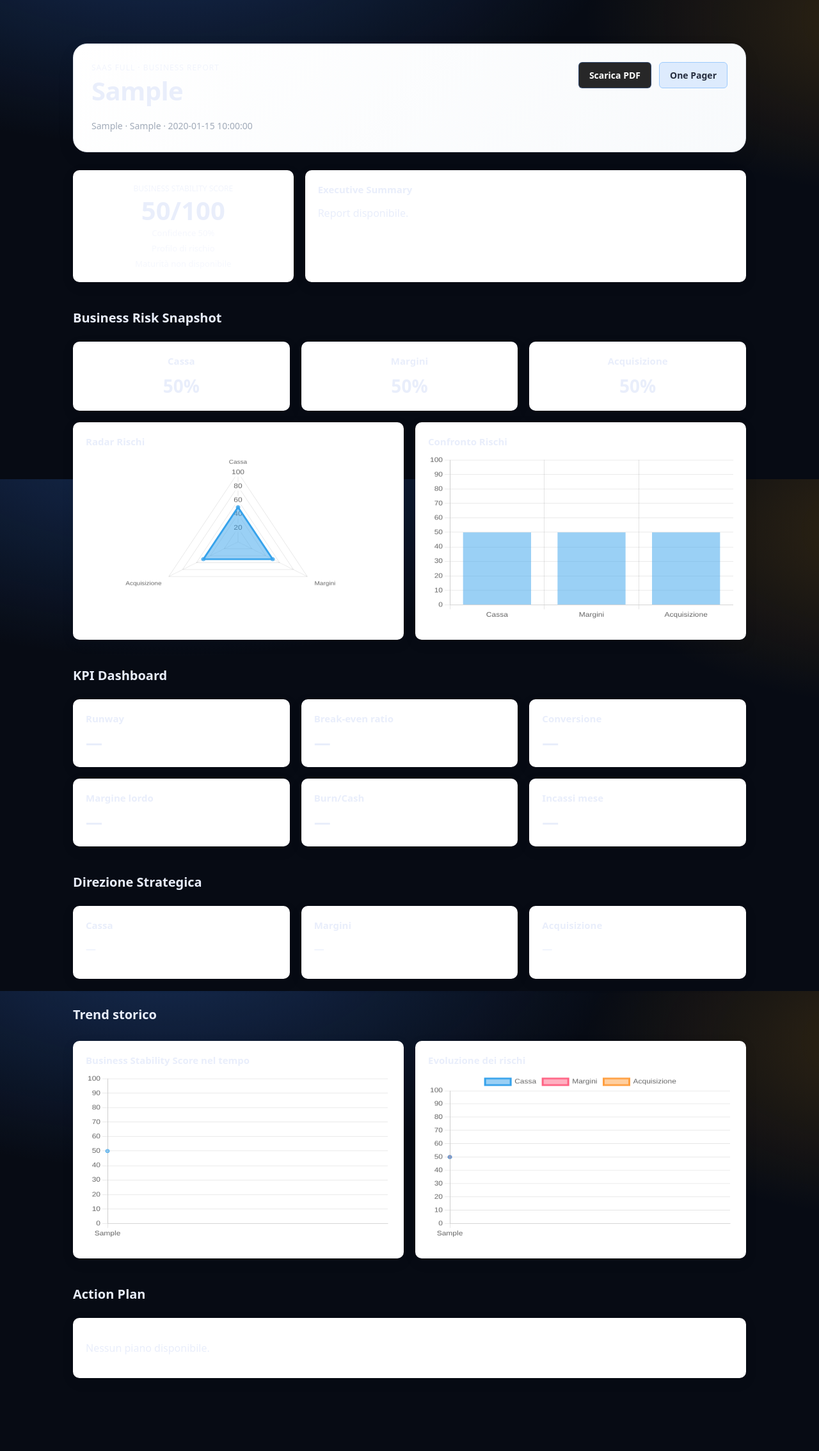
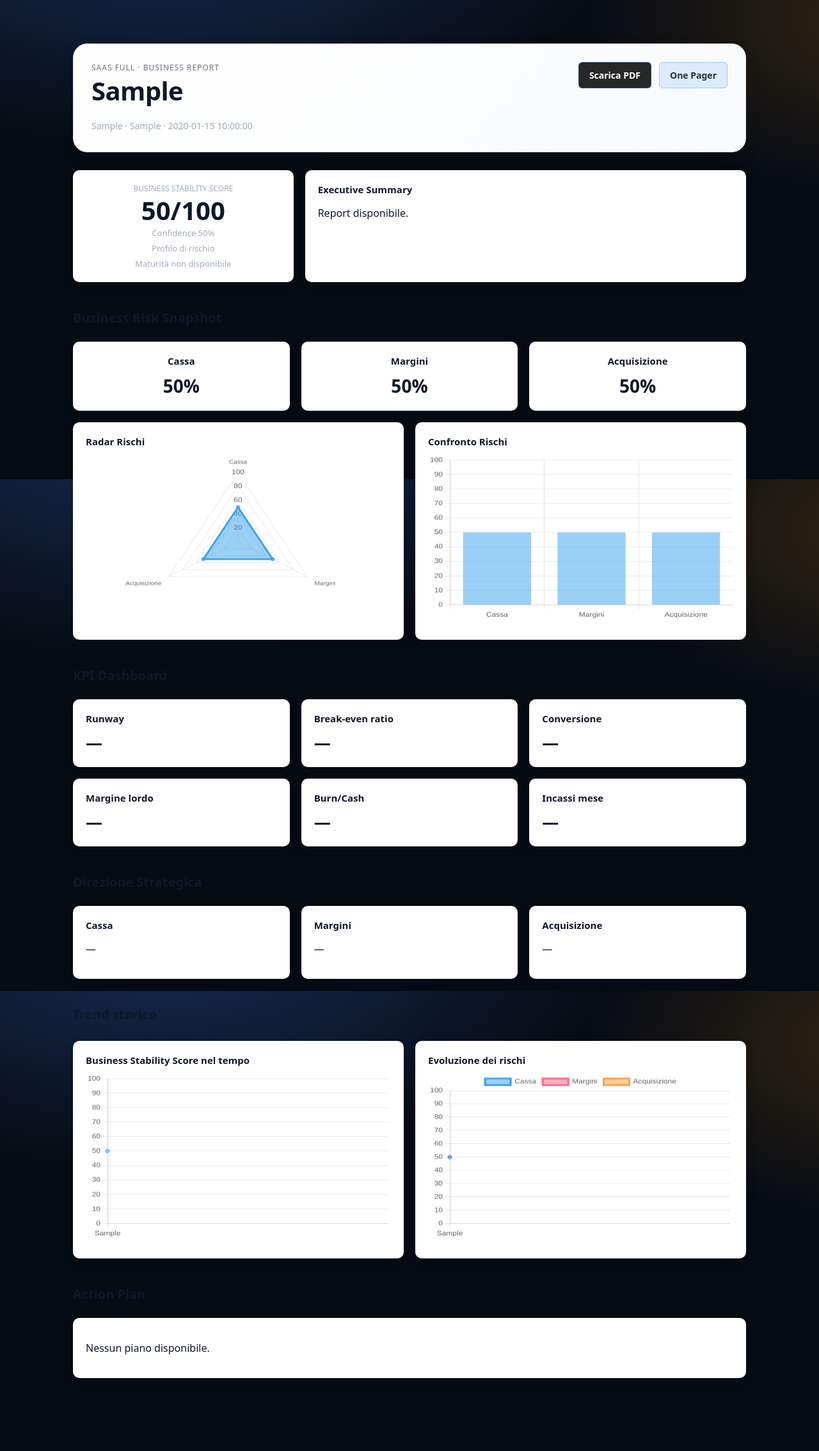
Before and after one commit to adiutorialessandro/saas_full, a Flask app: page /report/1 in a window 1280 px wide. Shown: the part 51-2319 px from the top of the page at 64% size. Run offline with Flask 3, Linux system fonts and the light colour scheme; a user stored in the database is signed in; tables that the repository leaves empty hold one stand-in row (values such as "Sample post").

Commit message:
Fix report contrast and add interactive report action

```diff
--- a/app/static/css/report.css
+++ b/app/static/css/report.css
@@ -300,3 +300,103 @@ a.btn.disabled {
 form .btn-secondary {
   color: #0f172a !important;
 }
+
+/* ===== CONTRASTO REPORT INTERATTIVO ===== */
+
+.report-wrap,
+.report-wrap h1,
+.report-wrap h2,
+.report-wrap h3,
+.report-wrap h4,
+.report-wrap p,
+.report-wrap li,
+.report-wrap span,
+.report-wrap div {
+  color: #0f172a;
+}
+
+.report-wrap .muted,
+.report-wrap .report-sub,
+.report-wrap .card-label,
+.report-wrap .plan-meta {
+  color: #64748b !important;
+}
+
+.report-wrap .report-card,
+.report-wrap .score-card,
+.report-wrap .risk-card {
+  background: #ffffff;
+  color: #0f172a !important;
+}
+
+.report-wrap .card-title,
+.report-wrap .section-head h2,
+.report-wrap .score-big,
+.report-wrap .risk-value,
+.report-wrap .kpi-value,
+.report-wrap .plan-action,
+.report-wrap .plan-week {
+  color: #0f172a !important;
+}
+
+.report-wrap canvas {
+  background: transparent;
+}
+
+.report-wrap .btn {
+  font-weight: 700;
+}
+
+.report-wrap .btn-secondary {
+  background: #dbeafe !important;
+  color: #0f172a !important;
+  border: 1px solid #93c5fd !important;
+}
+
+.report-wrap .btn-secondary:hover {
+  background: #bfdbfe !important;
+  color: #0f172a !important;
+}
+
+/* trend badge */
+.report-wrap .trend-badge {
+  display: inline-flex;
+  align-items: center;
+  gap: 6px;
+  margin-top: 10px;
+  padding: 6px 10px;
+  border-radius: 999px;
+  font-size: 12px;
+  font-weight: 700;
+}
+
+.report-wrap .trend-up {
+  background: rgba(16, 185, 129, 0.12);
+  color: #059669 !important;
+}
+
+.report-wrap .trend-down {
+  background: rgba(239, 68, 68, 0.12);
+  color: #dc2626 !important;
+}
+
+.report-wrap .trend-flat {
+  background: rgba(100, 116, 139, 0.12);
+  color: #475569 !important;
+}
+
+/* action plan list */
+.report-wrap .action-plan-pro li,
+.report-wrap ol li {
+  color: #0f172a !important;
+}
+
+/* chart cards */
+.report-wrap .chart-grid .report-card {
+  min-height: 340px;
+}
+
+.report-wrap .chart-grid canvas {
+  width: 100% !important;
+  height: 260px !important;
+}
--- a/app/templates/scans/view_scan.html
+++ b/app/templates/scans/view_scan.html
@@ -22,8 +22,8 @@
 
     <div class="report-hero-actions">
       <a class="btn btn-secondary" href="{{ url_for('scans.scan_pdf', scan_id=scan.id) }}">Scarica PDF</a>
+      <a class="btn btn-secondary" href="{{ url_for('report.view_report', scan_id=scan.id) }}">Apri report interattivo</a>
       <a class="btn" href="{{ url_for('wizard.onboarding') }}">Nuovo scan</a>
-      <a class="btn" href="{{ url_for('report.view_report', scan_id=scan.id) }}">Apri report interattivo</a>
     </div>
   </section>
 
```
